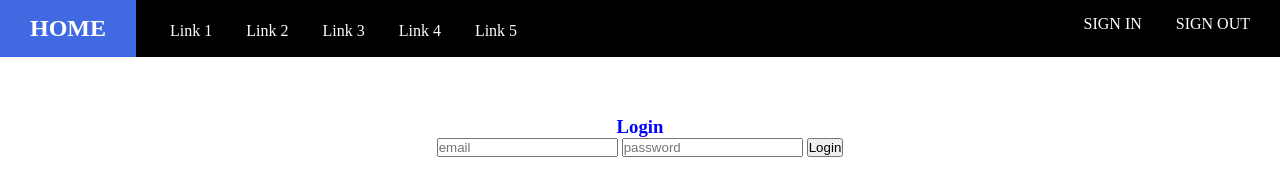
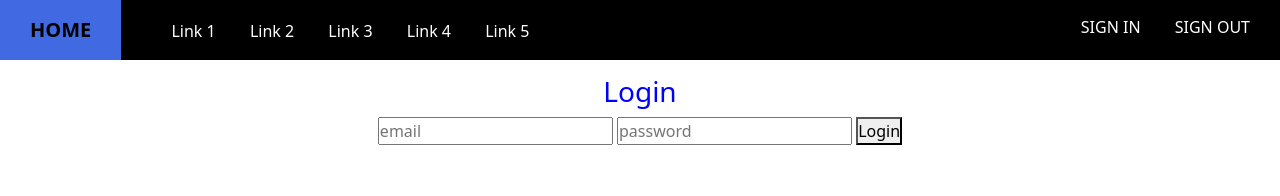
Before and after one commit to ng-hieu/CaseStudy-MD3, a plain HTML site: page view/sign/signIn.html in a window 1280 px wide. Drawn offline with nearby package versions, Linux system fonts and the light colour scheme.

Commit message:
sau khi pull cua anh Duy va anh Phong sang 6/5

```diff
--- a/view/sign/signIn.html
+++ b/view/sign/signIn.html
@@ -3,16 +3,16 @@
 <head>
     <meta charset="UTF-8">
     <title>Title</title>
+    <link href="https://cdn.jsdelivr.net/npm/bootstrap@5.3.0-alpha3/dist/css/bootstrap.min.css" rel="stylesheet"
+          integrity="sha384-KK94CHFLLe+nY2dmCWGMq91rCGa5gtU4mk92HdvYe+M/SXH301p5ILy+dN9+nJOZ" crossorigin="anonymous">
+    <script src="https://cdn.jsdelivr.net/npm/@popperjs/core@2.11.7/dist/umd/popper.min.js"
+            integrity="sha384-zYPOMqeu1DAVkHiLqWBUTcbYfZ8osu1Nd6Z89ify25QV9guujx43ITvfi12/QExE"
+            crossorigin="anonymous"></script>
+    <script src="https://cdn.jsdelivr.net/npm/bootstrap@5.3.0-alpha3/dist/js/bootstrap.min.js"
+            integrity="sha384-Y4oOpwW3duJdCWv5ly8SCFYWqFDsfob/3GkgExXKV4idmbt98QcxXYs9UoXAB7BZ"
+            crossorigin="anonymous"></script>
 </head>
 
-<div style="margin-left: auto; margin-right: auto;"  >
-    <h3 style="color: blue"> Login</h3>
-    <form action="" method="post">
-        <input type="email" placeholder="email">
-        <input type="password"placeholder="password">
-        <button type="submit">Login</button>
-    </form>
-</div>
 
 <style>
     /* * * * * * * * * * * * * * * * * * * * * * * * * * *
@@ -34,6 +34,8 @@
         left: 0;
         width: 100%;
         background: Black;
+        padding-top: 0;
+        padding-bottom: 0;
     }
 
     .navbar-left {
@@ -111,7 +113,7 @@
 <nav class="navbar">
     <div class="contronller">
         <a class="navbar-brand" href="/home">
-            <h1> HOME </h1>
+             HOME
         </a>
 
         <div class="navbar-left">
```
Also changed, not shown: view/index.html (+1 -1 lines), view/sign/signUp.html (+8 -0 lines).
